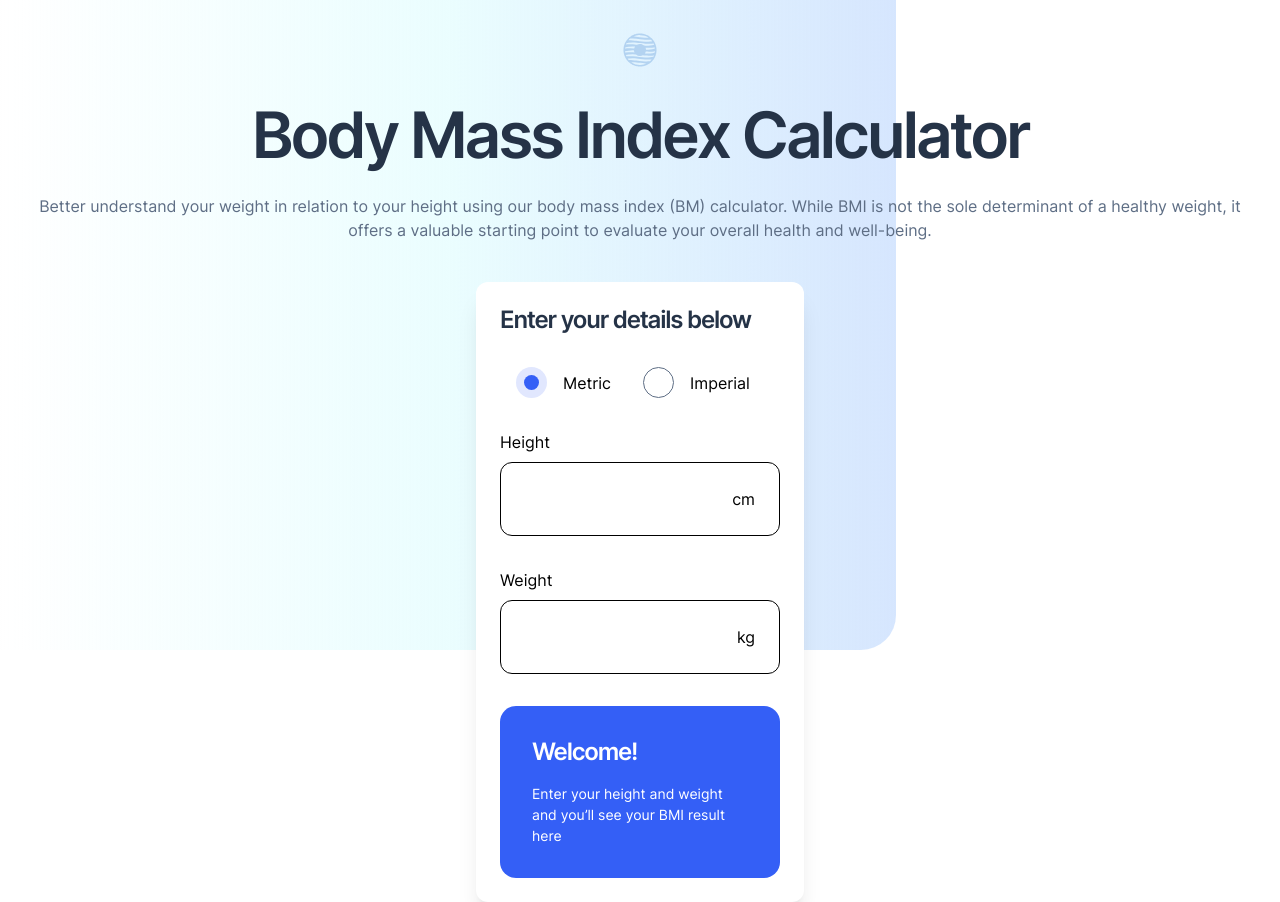
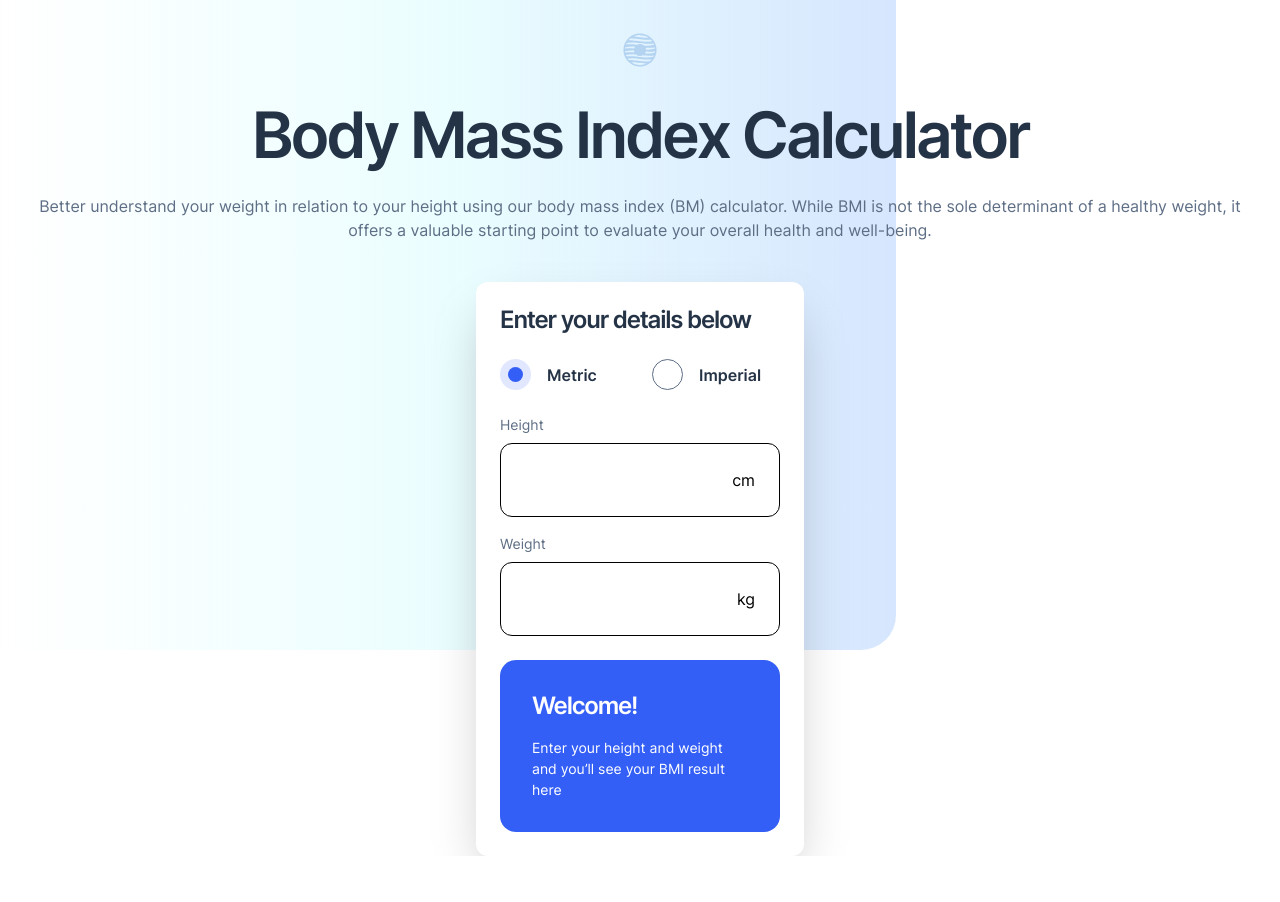
Before and after one commit to firatyedibela/bmi-calculator, a React (Vite) app: page / in a window 1280 px wide. After the commit the page ends 856 px from the top, so only its background shows below. Built offline with nearby package versions, Linux system fonts and the light colour scheme.

Commit message:
style: add card styles

```diff
--- a/src/components/BmiCard.tsx
+++ b/src/components/BmiCard.tsx
@@ -63,38 +63,45 @@ export const BmiCard = () => {
   }
 
   return (
-    <div className="p-6 flex flex-col gap-8 max-w-82 bg-white rounded-xl mt-10 m-auto shadow-xl">
+    <div className="p-6 flex flex-col gap-6 max-w-82 bg-white rounded-xl mt-10 m-auto shadow-2xl">
       <header>
         <h2 className="text-preset-4 text-blue-900">
           Enter your details below
         </h2>
       </header>
       <FormProvider {...methods}>
-        <form className="flex flex-col gap-8 w-full">
-          <fieldset className="flex gap-4">
-            <label className="flex items-center gap-4 cursor-pointer">
+        <form className="flex flex-col gap-6 w-full">
+          <fieldset className="flex gap-6">
+            <label className="flex items-center gap-4 cursor-pointer flex-1">
               <input
                 type="radio"
                 value="metric"
                 {...register('unitSystem', { required: true })}
-                className="appearance-none"
+                className="appearance-none sr-only"
               />
               <RadioIcon isSelected={unitSystem === 'metric'} />
+              <span className="text-preset-6 font-semibold text-blue-900">
                 Metric
+              </span>
             </label>
-            <label className="flex items-center gap-4 cursor-pointer">
+            <label className="flex items-center gap-4 cursor-pointer flex-1">
               <input
                 type="radio"
                 value="imperial"
                 {...register('unitSystem', { required: true })}
-                className="appearance-none"
+                className="appearance-none sr-only"
               />
               <RadioIcon isSelected={unitSystem === 'imperial'} />
+              <span className="text-preset-6 font-semibold text-blue-900">
                 Imperial
+              </span>
             </label>
           </fieldset>
+          <div className="flex flex-col gap-4">
             <fieldset>
-            <legend className="mb-2">Height</legend>
+              <legend className="mb-2 text-preset-7 text-grey-500">
+                Height
+              </legend>
               {!isImperial ? (
                 <NumberInput unit="cm" name="heightCm" />
               ) : (
@@ -105,7 +112,9 @@ export const BmiCard = () => {
               )}
             </fieldset>
             <fieldset>
-            <legend className="mb-2">Weight</legend>
+              <legend className="mb-2 text-preset-7 text-grey-500">
+                Weight
+              </legend>
               {!isImperial ? (
                 <NumberInput unit="kg" name="weightKg" />
               ) : (
@@ -115,6 +124,7 @@ export const BmiCard = () => {
                 </div>
               )}
             </fieldset>
+          </div>
         </form>
       </FormProvider>
 
```
Lines whose indentation alone changed are shown as unchanged.
